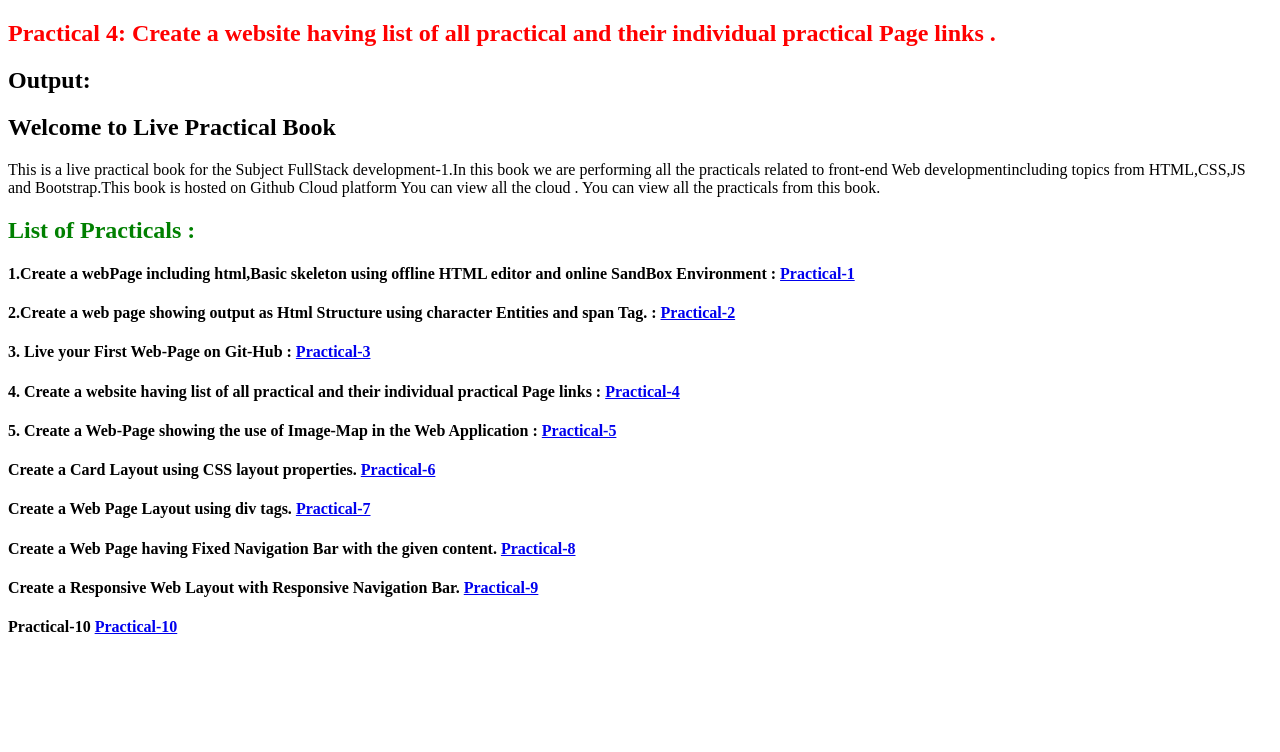
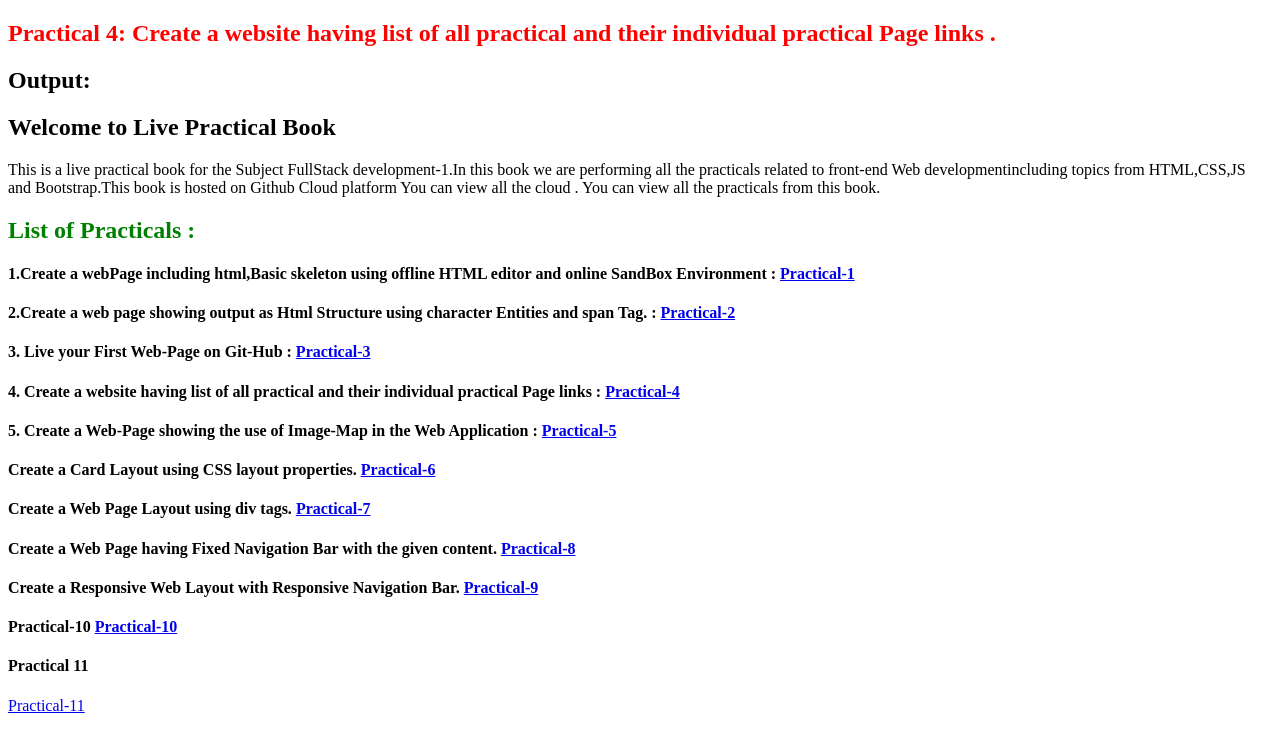
Before and after one commit to jaish-chimnani/FullStack-Practicals, a plain HTML site: page index.html in a window 1280 px wide. Drawn offline with Linux system fonts and the light colour scheme.

Commit message:
updating index.html

```diff
--- a/index.html
+++ b/index.html
@@ -36,6 +36,8 @@
         <a href="./Practicals/Practical_9.html" target="blank" title="Go to Practical ">Practical-9</a>
         <h4>Practical-10
             <a href="./Practicals/Practical10.html" target="blank" title="Go to Practical ">Practical-10</a>
+            <h4>Practical 11</h4>
+            <a href="./Practicals/practical_11.html" target="blank" title="Go to Practical ">Practical-11</a>
 </h4>
 </body>
 </html>
```
